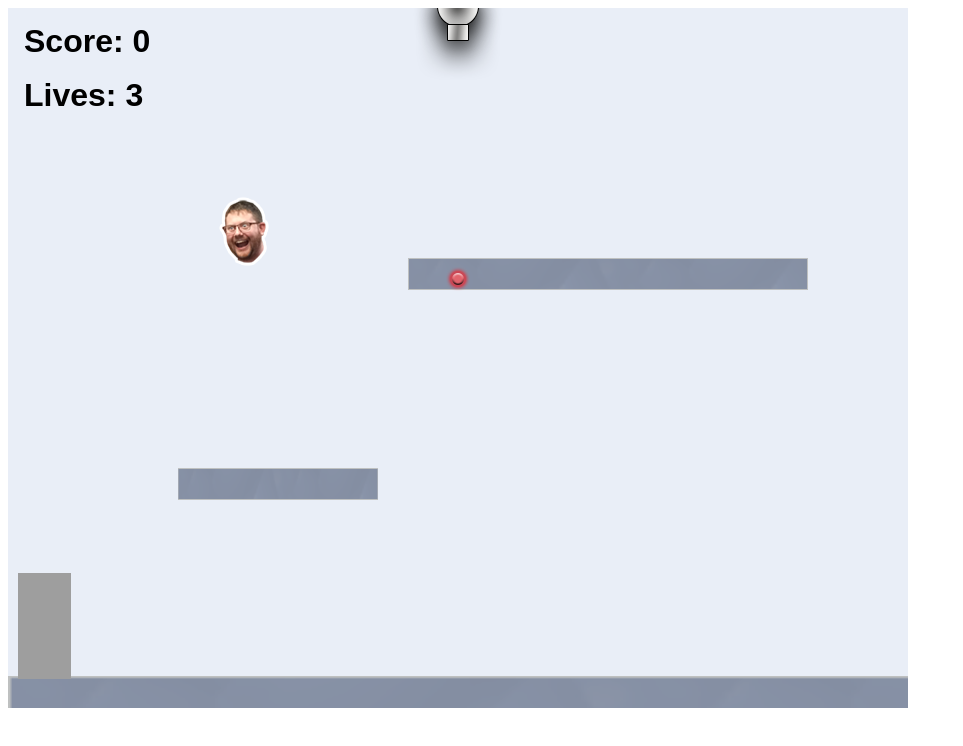
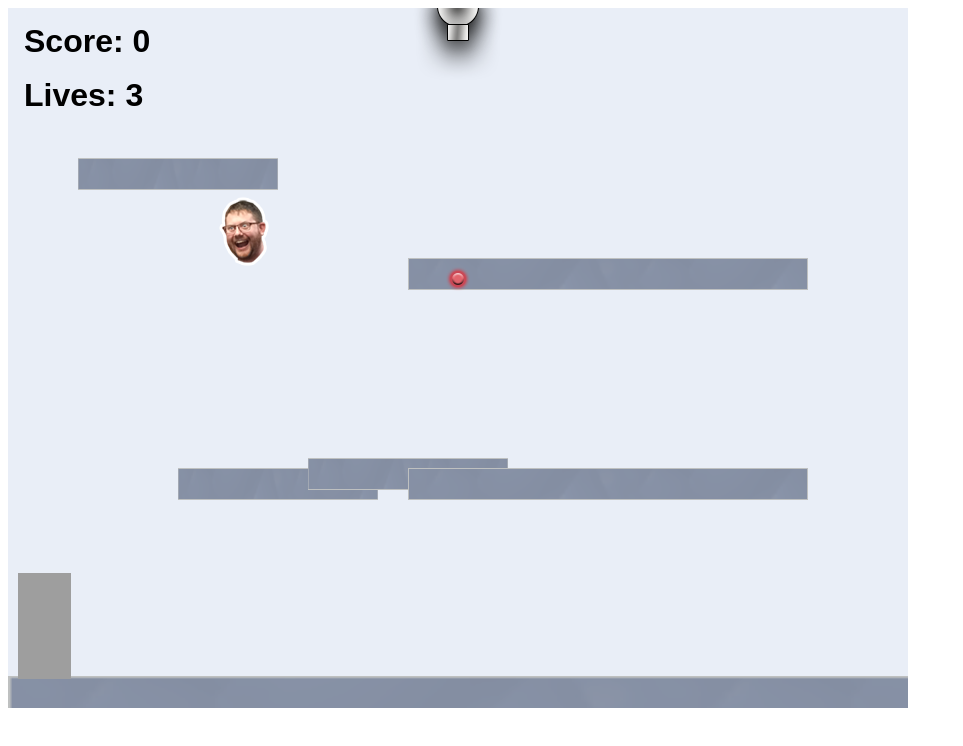
Before and after one commit to smbowler/smbowler.github.io, a website: page projects/platformer/index.html in a window 1280 px wide. Shown: the whole page, without its empty margins (0-963 px from the left). Drawn offline with Linux system fonts and the light colour scheme; animation ran at ten frames a second.

Commit message:
pushing for circularity

```diff
--- a/projects/circularity/package.json
+++ b/projects/circularity/package.json
@@ -9,6 +9,7 @@
     "test": "test"
   },
   "dependencies": {
+    "bower": "^1.8.8",
     "chai": "^4.1.2",
     "mocha": "^4.0.0",
     "sinon": "^3.3.0"
--- a/projects/platformer/js/init/platform.js
+++ b/projects/platformer/js/init/platform.js
@@ -39,6 +39,10 @@
         // example:
         createPlatform(400, 250);
         createPlatform(170, 460, 0.5);
+        createPlatform(70, 150, 0.5);
+        createPlatform(300, 450, 0.5);
+        createPlatform(400, 460);
+
 
         // ALL YOUR CODE GOES ABOVE HERE ///////////////////////////////////////
         ////////////////////////////////////////////////////////////////////////
```
Also changed, not shown: projects/bouncing-box/index.html (+2 -2 lines), 1 other file.
